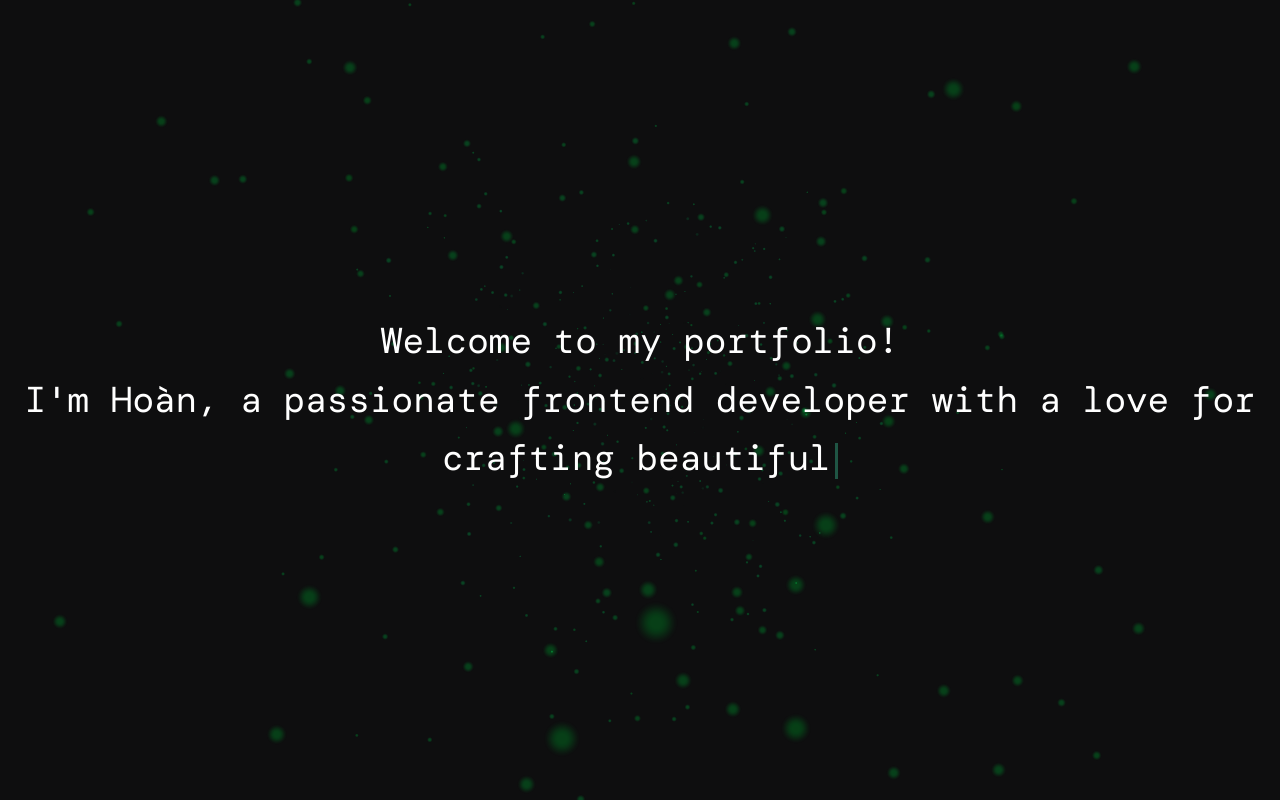
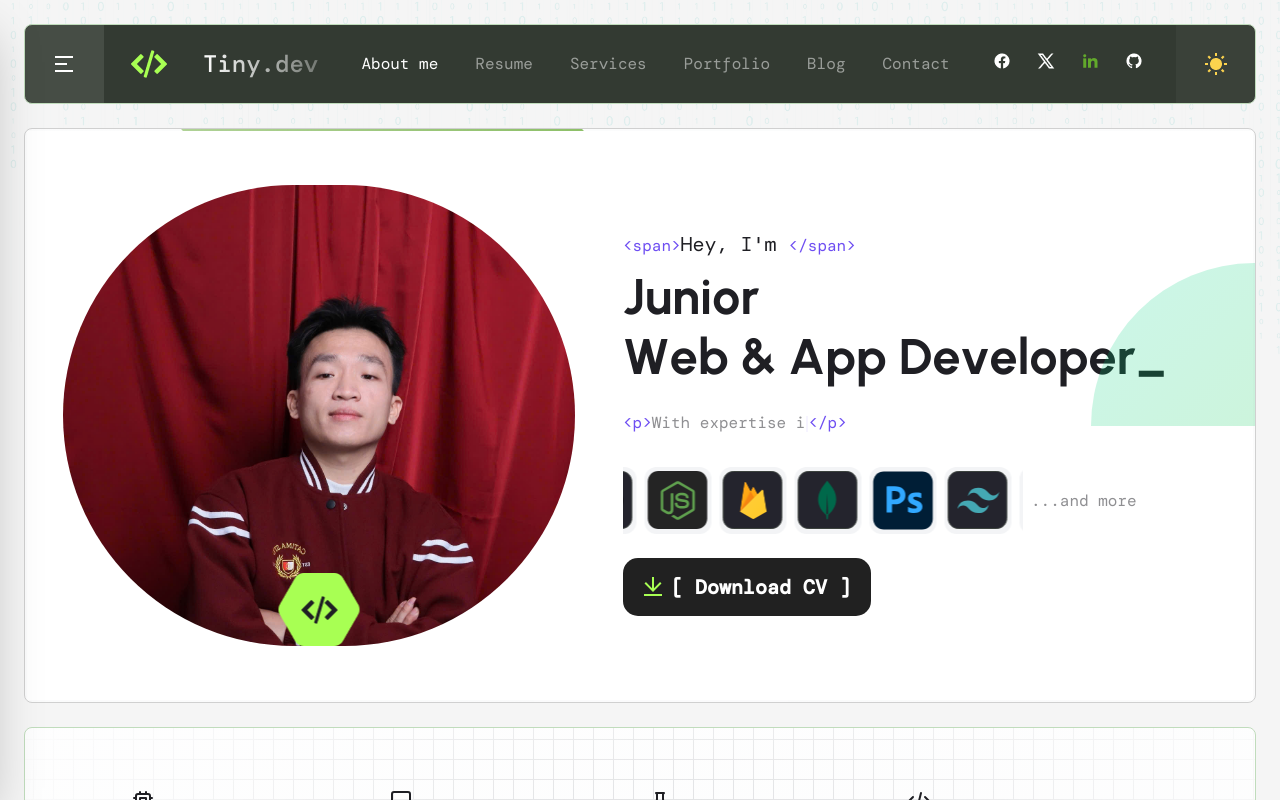
Before and after one commit to HoanTiny/my-portfolio, a Next.js app: page / in a window 1280 px wide. Shown: the top 800 px of the page. Built offline with nearby package versions, Linux system fonts and the light colour scheme; no server answers; a web font is replaced by a local one.

Commit message:
feat: integrate axios for API calls and implement profile fetching functionality

```diff
--- a/components/portfolio/Hero.tsx
+++ b/components/portfolio/Hero.tsx
@@ -6,7 +6,8 @@ import { RiDownloadLine } from '@/components/ui/Icons'
 import Link from 'next/link'
 import Marquee from 'react-fast-marquee'
 import { motion } from 'framer-motion'
-import { useState, useEffect, useRef, useCallback } from 'react'
+import { useState, useEffect, useRef, useCallback, useMemo } from 'react'
+import { getProfile } from '@/services/profile'
 
 function Tilt3D({
   children,
@@ -161,6 +162,49 @@ function AnimatedText({
 }
 
 export default function Hero() {
+  const [profile, setProfile] = useState<any>(null)
+
+  const titleParts = useMemo(() => {
+    const rawTitle = profile?.profile?.title?.trim()
+
+    if (!rawTitle) {
+      return {
+        level: 'Junior',
+        stack: 'Full Stack',
+        role: 'Web & App Developer',
+      }
+    }
+
+    const normalized = rawTitle.replace(/FullStack/gi, 'Full Stack')
+    const parts = normalized.split(' ')
+    const level = parts[0] ?? 'Junior'
+    const rest = normalized.slice(level.length).trim()
+    const roleMatch = rest.match(/(Web\s*&\s*App\s*Developer)$/i)
+    const role = roleMatch?.[1]?.replace(/\s+/g, ' ') ?? 'Web & App Developer'
+    const stack = rest.replace(/Web\s*&\s*App\s*Developer$/i, '').trim()
+
+    return {
+      level,
+      stack: stack || 'Full Stack',
+      role,
+    }
+  }, [profile])
+
+  useEffect(() => {
+    const fetchProfile = async () => {
+      try {
+        const data = await getProfile()
+        console.log('Fetched profile:', data)
+        setProfile(data)
+      } catch (error) {
+        console.error('Failed to fetch profile:', error)
+      }
+    }
+
+    fetchProfile()
+  }, [])
+  console.log('Profile state:', profile)
+  // Simulate fetching profile data
   return (
     <div className="bg-white border-animation dark:bg-[#0e0e0f] border border-[#d0d0d0] dark:border-[#272730] rounded-lg overflow-hidden relative min-h-0 md:min-h-143.5 transition-colors duration-300">
       {/* Background Pattern */}
@@ -210,7 +254,7 @@ export default function Hero() {
                 &lt;span&gt;
               </span>
               <span className="text-[var(--foreground)] text-[20px]">
-                Hey, I&apos;m Hoàn
+                Hey, I&apos;m {profile?.profile.name}
               </span>
               <span className="text-[var(--theme-primary-1)]">
                 &lt;/span&gt;
@@ -224,16 +268,16 @@ export default function Hero() {
               animate="visible"
             >
               <AnimatedText
-                text="Junior "
+                text={`${titleParts.level} `}
                 className="text-[var(--foreground)]"
               />
               <AnimatedText
-                text="{Full Stack}"
+                text={`{${titleParts.stack}}`}
                 className="bg-[var(--gradient-primary)] bg-clip-text text-transparent"
               />
               <br />
               <AnimatedText
-                text="Web & App developer_"
+                text={`${titleParts.role}_`}
                 className="text-[var(--foreground)]"
               />
             </motion.h1>
--- a/components/portfolio/SplashScreen.tsx
+++ b/components/portfolio/SplashScreen.tsx
@@ -10,8 +10,7 @@ const SplashParticles = dynamic(
 )
 
 export default function SplashScreen({ onFinish }: { onFinish: () => void }) {
-  const text =
-    "Welcome to my portfolio!\nI'm Hoàn, a passionate frontend developer with a love for crafting beautiful"
+  const text = "Welcome to my portfolio!\nI'm Hoàn"
   const [displayed, setDisplayed] = useState('')
   const [done, setDone] = useState(false)
 
--- a/package.json
+++ b/package.json
@@ -13,6 +13,7 @@
   "dependencies": {
     "@react-three/drei": "^10.7.7",
     "@react-three/fiber": "^9.5.0",
+    "axios": "^1.13.6",
     "clsx": "^2.1.1",
     "framer-motion": "^12.33.0",
     "lucide-react": "^0.563.0",
--- /dev/null
+++ b/services/axios-client.ts
@@ -0,0 +1,14 @@
+import axios from 'axios'
+
+const DEFAULT_API_BASE_URL = 'https://backend-portfolio-r7zx.onrender.com/api'
+
+export const API_BASE_URL =
+  process.env.NEXT_PUBLIC_API_BASE_URL ?? DEFAULT_API_BASE_URL
+
+export const axiosClient = axios.create({
+  baseURL: API_BASE_URL,
+  headers: {
+    'Content-Type': 'application/json',
+  },
+  timeout: 15000,
+})
--- /dev/null
+++ b/services/index.ts
@@ -0,0 +1 @@
+export { API_BASE_URL, axiosClient } from './axios-client'
--- /dev/null
+++ b/services/profile.ts
@@ -0,0 +1,11 @@
+import { axiosClient } from '@/services'
+
+export const getProfile = async () => {
+  try {
+    const res = await axiosClient.get('/profile')
+    return res.data.data
+  } catch (error) {
+    console.error('Error fetching profile:', error)
+    throw error
+  }
+}
```
Also changed, not shown: 1 other file (tests, documents, lock files or other folders).
